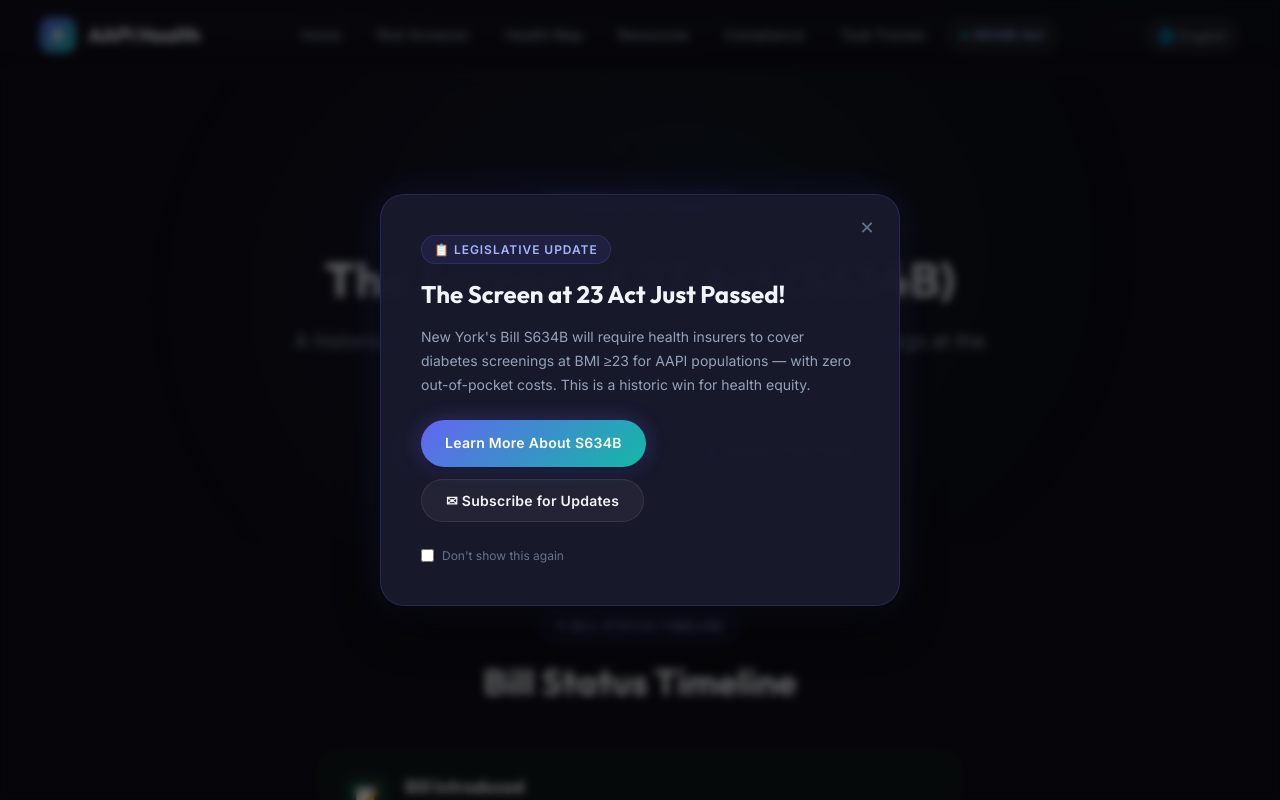
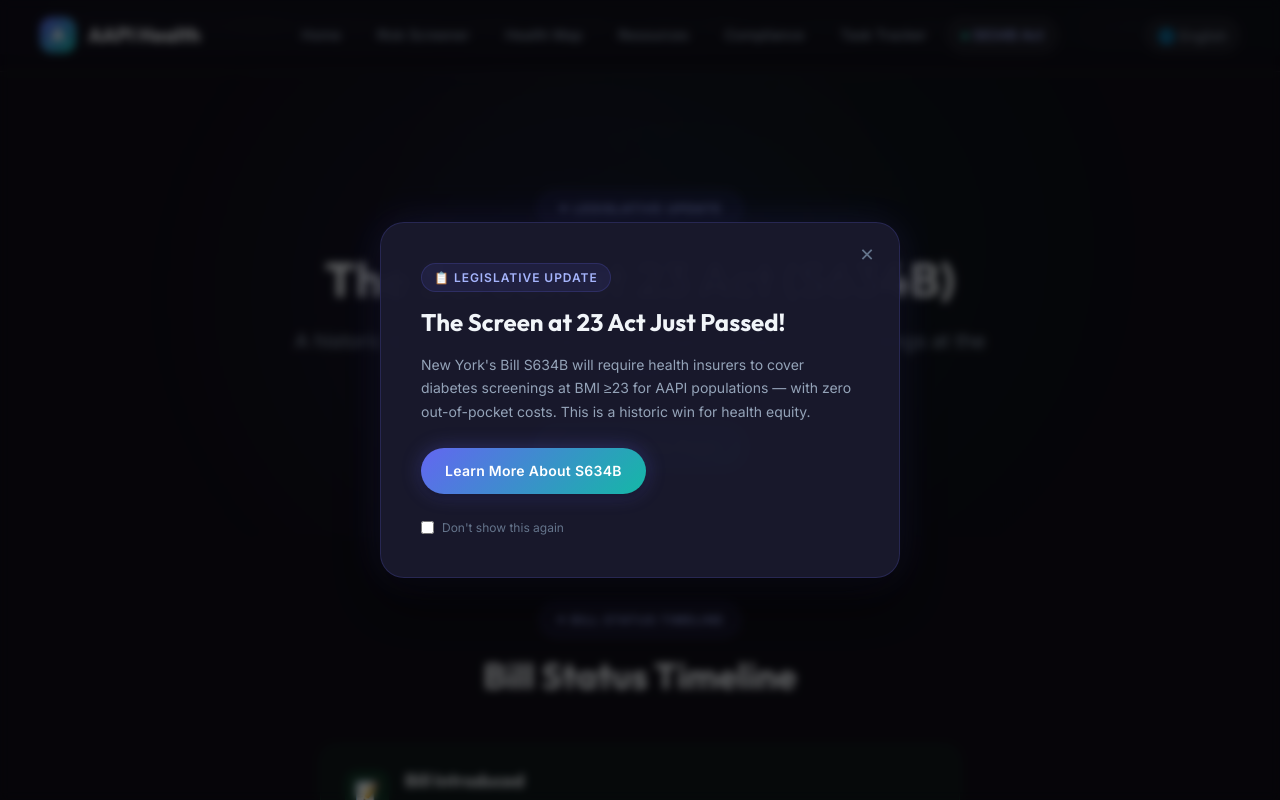
Before and after one commit to elliotk101/ProjectAAPI, a React (Vite) app: page /bill-s634b in a window 1280 px wide. Shown: the top 800 px of the page. Built offline with nearby package versions, Linux system fonts and the light colour scheme.

Commit message:
Email Removal

```diff
--- a/src/components/BillModal.jsx
+++ b/src/components/BillModal.jsx
@@ -1,13 +1,11 @@
 import { useState, useEffect } from 'react';
 import { Link } from 'react-router-dom';
 import { useI18n } from '../i18n/i18nProvider';
-import SubscriptionForm from './SubscriptionForm';
 
 function BillModal() {
   const { t } = useI18n();
   const [visible, setVisible] = useState(false);
   const [dontShow, setDontShow] = useState(false);
-  const [showSubscribe, setShowSubscribe] = useState(false);
 
   useEffect(() => {
     try {
@@ -50,20 +48,11 @@ function BillModal() {
 
         <p className="bill-modal__text">{t('bill.modal_text')}</p>
 
-        {!showSubscribe ? (
-          <div className="bill-modal__actions">
-            <Link to="/bill-s634b" className="btn btn--primary" onClick={handleClose} id="bill-modal-learn-more">
-              {t('bill.modal_learn_more')}
-            </Link>
-            <button className="btn btn--secondary" onClick={() => setShowSubscribe(true)} id="bill-modal-subscribe-btn">
-              ✉ {t('bill.modal_subscribe')}
-            </button>
-          </div>
-        ) : (
-          <div className="bill-modal__subscribe">
-            <SubscriptionForm compact />
-          </div>
-        )}
+        <div className="bill-modal__actions">
+          <Link to="/bill-s634b" className="btn btn--primary" onClick={handleClose} id="bill-modal-learn-more">
+            {t('bill.modal_learn_more')}
+          </Link>
+        </div>
 
         <label className="bill-modal__dont-show">
           <input
--- a/src/pages/BillS634B.jsx
+++ b/src/pages/BillS634B.jsx
@@ -1,7 +1,6 @@
 import { useState, useEffect, useRef } from 'react';
 import { Link } from 'react-router-dom';
 import { useI18n } from '../i18n/i18nProvider';
-import SubscriptionForm from '../components/SubscriptionForm';
 
 const TIMELINE_STEPS = [
   { key: 'introduced', status: 'done', icon: '📝' },
@@ -88,10 +87,7 @@ function BillS634B() {
           </h1>
           <p className="bill-page__hero-subtitle">{t('bill.page_subtitle')}</p>
           <div className="bill-page__hero-actions">
-            <a href="#bill-subscribe-section" className="btn btn--primary btn--lg" id="bill-hero-subscribe">
-              ✉ {t('bill.modal_subscribe')}
-            </a>
-            <button className="btn btn--secondary btn--lg" onClick={handleShare} id="bill-hero-share">
+            <button className="btn btn--primary btn--lg" onClick={handleShare} id="bill-hero-share">
               {copied ? `✓ ${t('bill.share_copied')}` : `🔗 ${t('bill.share_title')}`}
             </button>
           </div>
@@ -199,14 +195,6 @@ function BillS634B() {
         </div>
       </section>
 
-      {/* Subscribe */}
-      <section className="bill-page__section reveal" ref={addRevealRef} id="bill-subscribe-section">
-        <div className="glass-card bill-subscribe-card" style={{ maxWidth: '600px', margin: '0 auto', textAlign: 'center' }}>
-          <h2 style={{ marginBottom: 'var(--space-2)' }}>{t('bill.subscribe_title')}</h2>
-          <p style={{ color: 'var(--color-text-secondary)', marginBottom: 'var(--space-6)' }}>{t('bill.subscribe_text')}</p>
-          <SubscriptionForm />
-        </div>
-      </section>
     </div>
   );
 }
```
